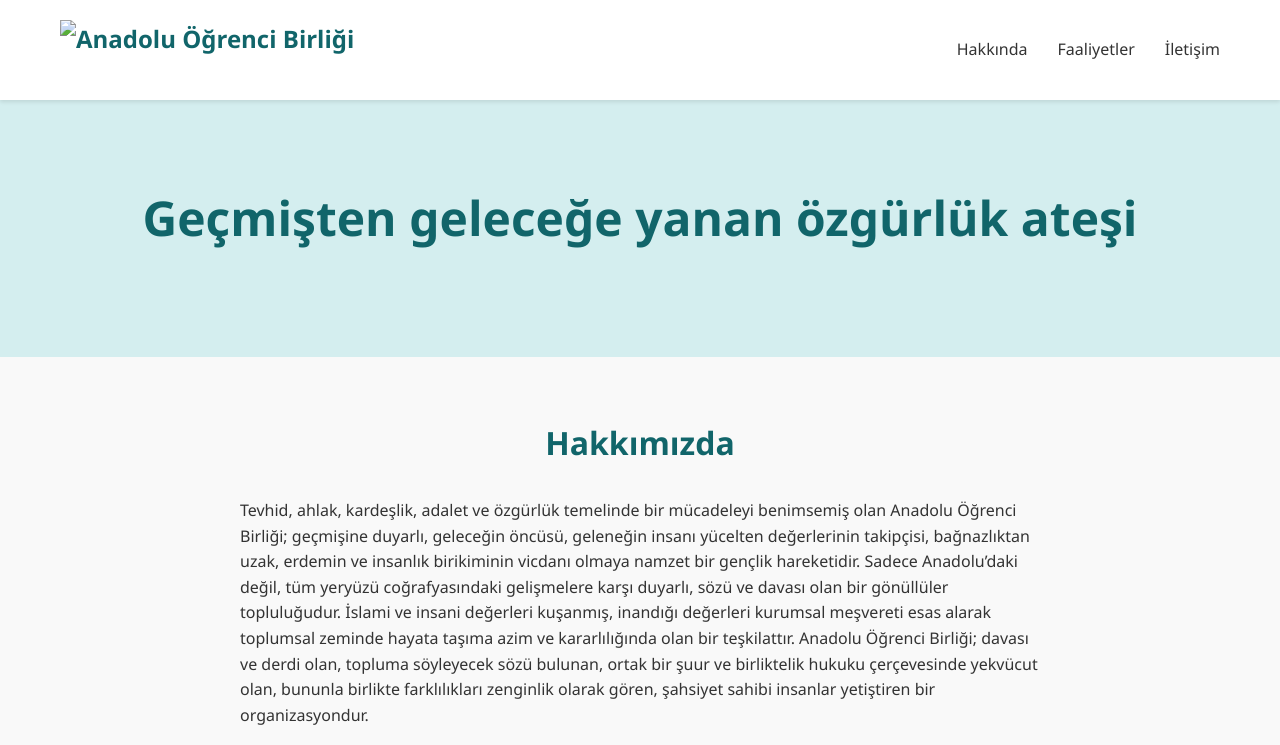
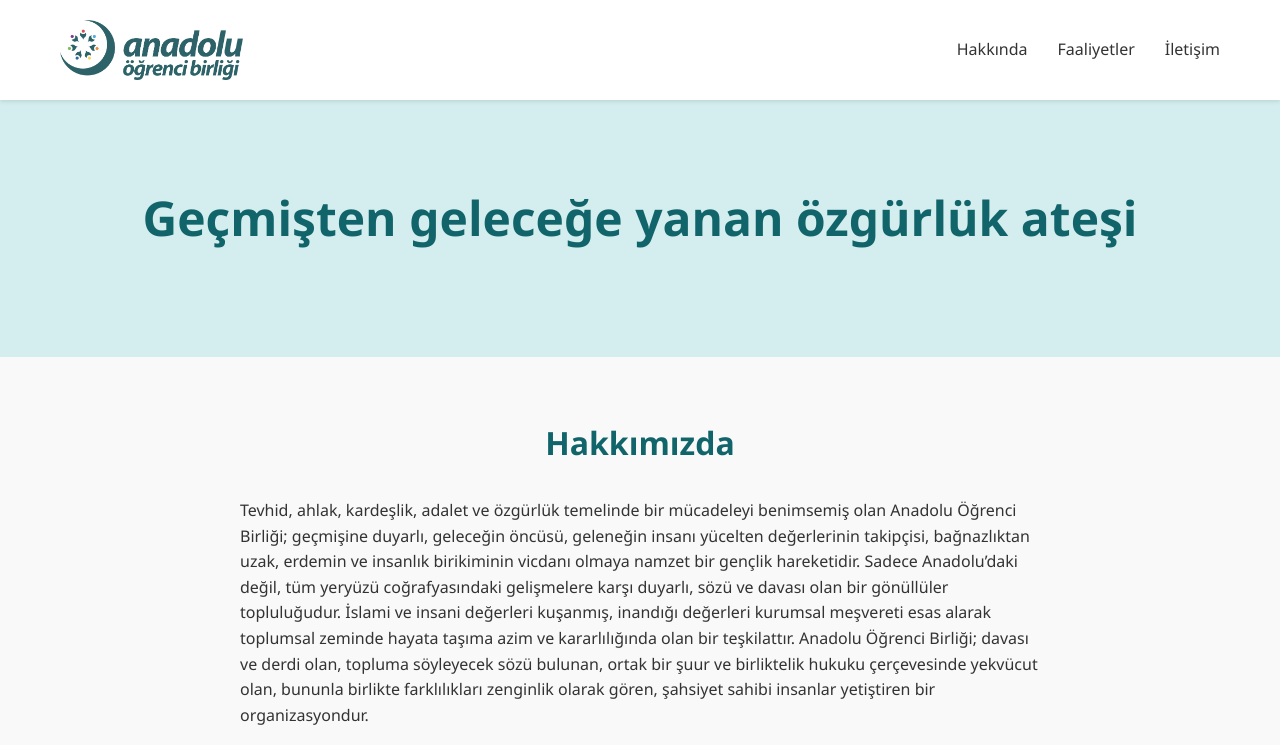
Before and after one commit to yak0/aob, a plain HTML site: page index.html in a window 1280 px wide. Shown: the top 745 px of the page. Drawn offline with Linux system fonts and the light colour scheme; the site is published under a folder, as on GitHub Pages, so addresses that start at the root find nothing.

Commit message:
fix image path

```diff
--- a/index.html
+++ b/index.html
@@ -210,7 +210,7 @@
         <div class="container">
             <nav>
                 <div class="logo">
-                    <img src="/images/logo.png" alt="Anadolu Öğrenci Birliği" class="logo-icon">
+                    <img src="images/logo.png" alt="Anadolu Öğrenci Birliği" class="logo-icon">
                 </div>
                 <ul class="nav-links">
                     <li><a href="#about">Hakkında</a></li>
```
